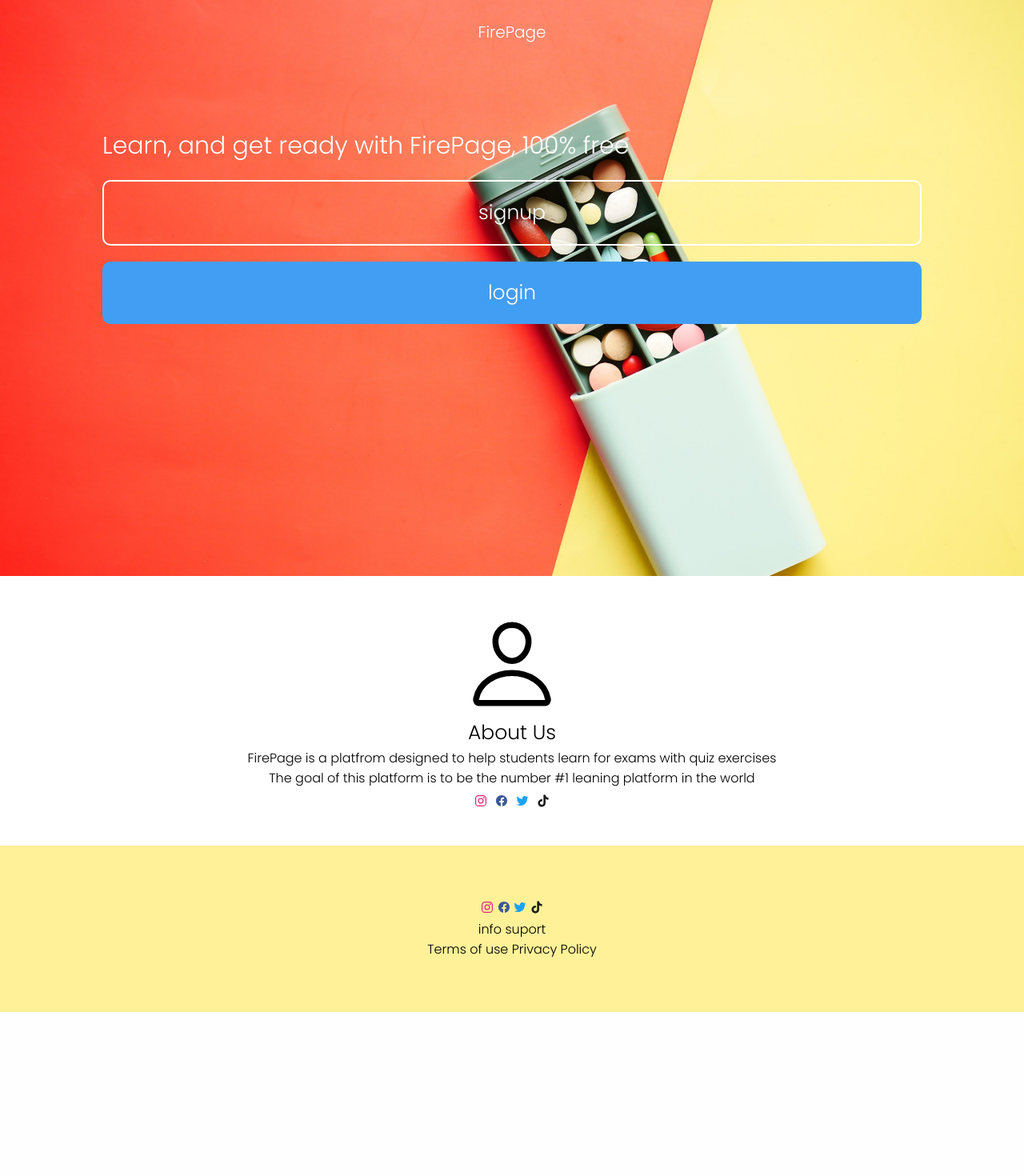
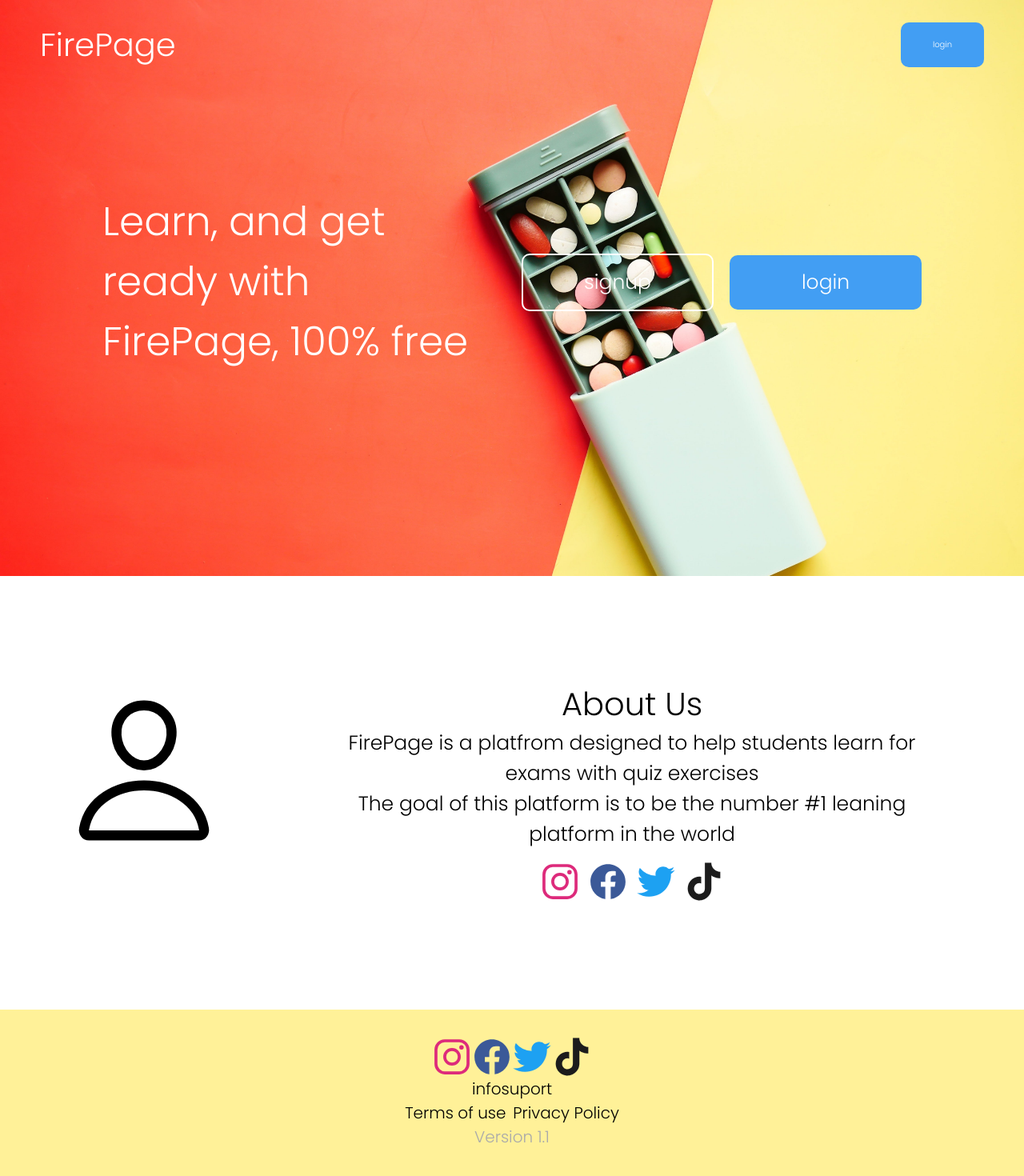
Before and after one commit to sarbub/FirePageResponsive, a PHP site: page / in a window 1280 px wide. Shown: the whole page at 80% size. Before the commit the page ends 1265 px from the top, so only its background shows below. Run offline with PHP 8.4, Linux system fonts and the light colour scheme.

Commit message:
first_uptade

```diff
--- a/index.css
+++ b/index.css
@@ -47,6 +47,7 @@
     --color-instagram:#DD2A7B;
     --color-facebook:#3B5998;
     --color-yellow:#fff198;
+    --color-disabled:#aaa;
 }
 
 *{
@@ -60,6 +61,12 @@ body{
     font-family: 'Poppins', sans-serif;
     box-sizing: border-box;
 }
+
+.version{
+    color:var(--color-disabled);
+    font-size:20px;
+}
+
 
 #twitter{
     color: var(--color-twitter);
@@ -77,13 +84,19 @@ body{
     color: var(--color-facebook);
 }
 
+ion-icon{
+    position:relative;
+    font-size:50px;
+    cursor: pointer;
+}
+
 /*=================GENERALS===================*/
 a{
     text-decoration:none;
 }
 
 .logo_text{
-    font-size:20px;
+    font-size:30px;
     color:var(--color-white)
 }
 
@@ -120,7 +133,7 @@ a{
 /*========================FIRST SECTION=================*/
 
 .big_top_image{
-    background-image: url("./images/pills.jpg");
+    background-image: url("pills.jpg");
     z-index: 0; /* Change the z-index value to 0 or a positive value */
     position: absolute;
     background-repeat: no-repeat;
@@ -163,7 +176,7 @@ nav{
     margin:auto;
     display: flex;
     flex-direction: column;
-    gap:20px;
+    gap:60px;
 }
 
 .middle section{
@@ -176,7 +189,7 @@ nav{
 }
 
 .middle section a{
-    width:100%;
+    width:20rem;
     padding:20px;
     font-size:25px;
 }
@@ -187,18 +200,25 @@ nav{
     position:relative;
     top:10px;
     text-align: center;
-    padding:40px 0;
+    padding:70px 0;
 
 
 }
 
 #about_us_p{
-    font-size:25px;
+    font-size:35px;
 }
 
 #about_logo{
+    position:relative;
+    top:-20px;
     font-size:120px;
+    margin-bottom:20px;
 
+}
+
+.upper_about p{
+    font-size:25px;
 }
 
 
@@ -208,7 +228,7 @@ nav{
 }
 
 .upper_about section{
-    height: 2rem;
+    height: 5rem;
     align-items: center;
     display: flex;
     flex-direction: row;
@@ -229,3 +249,111 @@ nav{
     text-align: center;
     justify-content: center;
 }
+
+.footer .first_section{
+    display:none;
+}
+
+@media screen and (min-width:600px){
+
+    nav{
+        justify-content: space-between;
+        padding:10px 50px;
+        height: 7rem;
+    }
+
+    #upper_login{
+        display: block;
+        padding:20px 40px;
+    }
+
+    .logo_text{
+        font-size:40px;
+    }
+
+    .motivational_text{
+        font-size:40px;
+    }
+
+
+    .middle{
+        flex-direction: row;
+        align-items: center;
+        justify-content: center;
+        top:17rem;
+    }
+
+    .middle section a{
+        padding:15px;
+        width:15rem;
+    }
+
+    .about_us{
+        display: flex;
+        flex-direction: row;
+        gap:20px;
+        text-align: center;
+        align-items: center;
+        justify-content: center;
+    }
+    #about_logo{
+        margin-left:40px;
+        font-size:150px;
+    }
+
+    #about_us_p{
+        font-size:40px;
+    }
+
+    .upper_about{
+        width:60%;
+        padding:50px 0;
+    }
+
+    .upper_about p{
+        font-size:25px;
+    }
+
+    .footer{
+        padding:40px 0;
+    }
+
+    .footer section{
+        display: flex;
+        text-align: center;
+        justify-content: center;
+        align-items: center;
+    }
+
+    .footer a{
+        font-size:20px;
+    }
+
+
+}
+
+@media screen and (min-width:1000px){
+
+    .motivational_text{
+        font-size:50px;
+    }
+    .middle{
+        top:15rem;
+    }
+
+    .middle section{
+        flex-direction: row;
+    }
+
+    #about_logo{
+        margin-left:5rem;
+        font-size:200px;
+    }
+
+    .footer .first_section{
+        display: flex;
+    }
+
+
+
+}
--- a/index.html
+++ b/index.html
@@ -14,7 +14,7 @@
         <div class="first_section">
           <nav class="nav">
             <a href="index.html" class="logo_text primary">FirePage</a>
-              <a class="blue_btn" id="upper_login" href="login.php">login</a>
+            <a class="btn blue_btn" id="upper_login" href="login.php">login</a>
         </nav>
       <div class="middle">
           <p class="motivational_text animated-text">Learn, and get ready with FirePage, 100% free</p>
@@ -42,7 +42,7 @@
         </div>
       </div>
       <div class="footer">
-        <section>
+        <section class = "first_section">
           <ion-icon name="logo-instagram" id="instagram" data-aos="flip-up"></ion-icon>
           <ion-icon name="logo-facebook" id="facebook" data-aos="flip-up"></ion-icon>
           <ion-icon name="logo-twitter" id="twitter" data-aos="flip-up"></ion-icon>
@@ -53,9 +53,10 @@
           <a>suport</a>
         </section>
         <section>
-          <a>Terms of use</a>
+          <a>Terms of use </a>&nbsp;&nbsp;
           <a>Privacy Policy</a>
         </section>
+        <p class="version">Version  1.1 </p>
 
       </div>
     </div>
```
Lines whose indentation alone changed are shown as unchanged.
